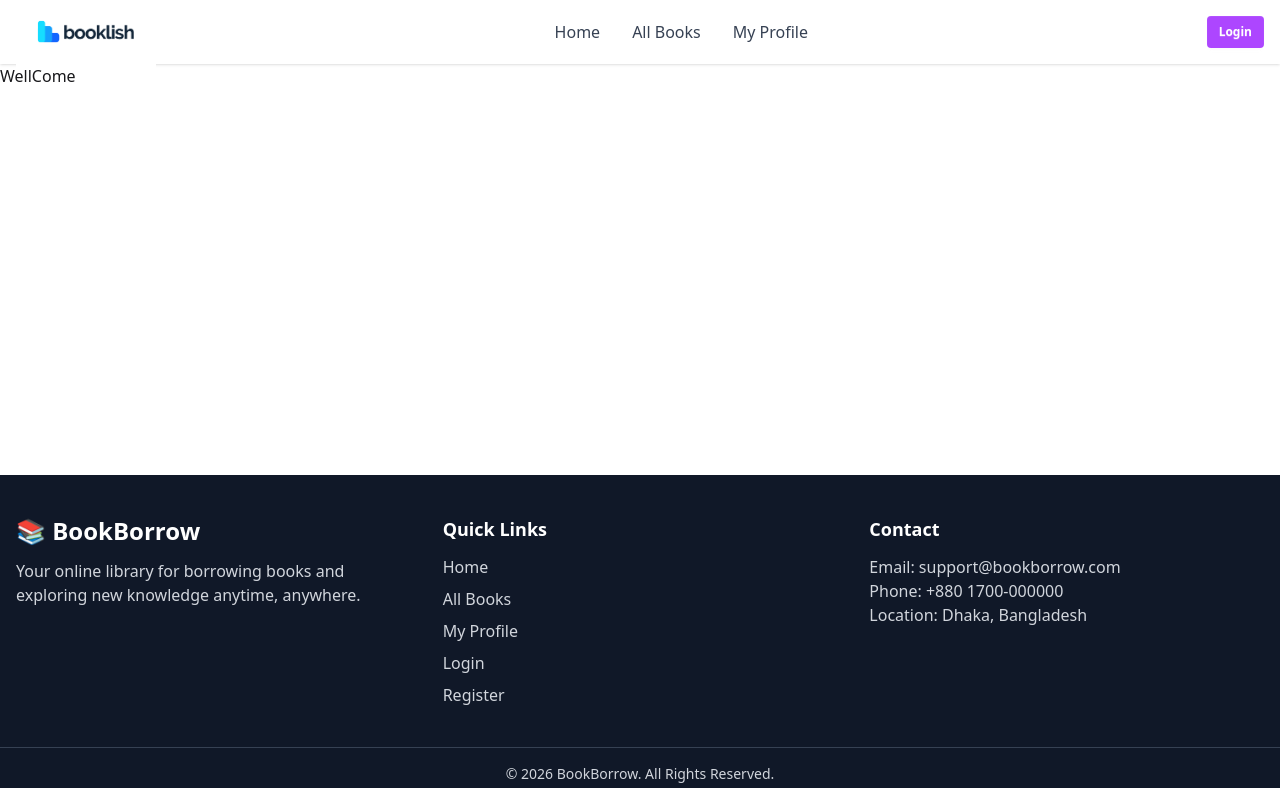
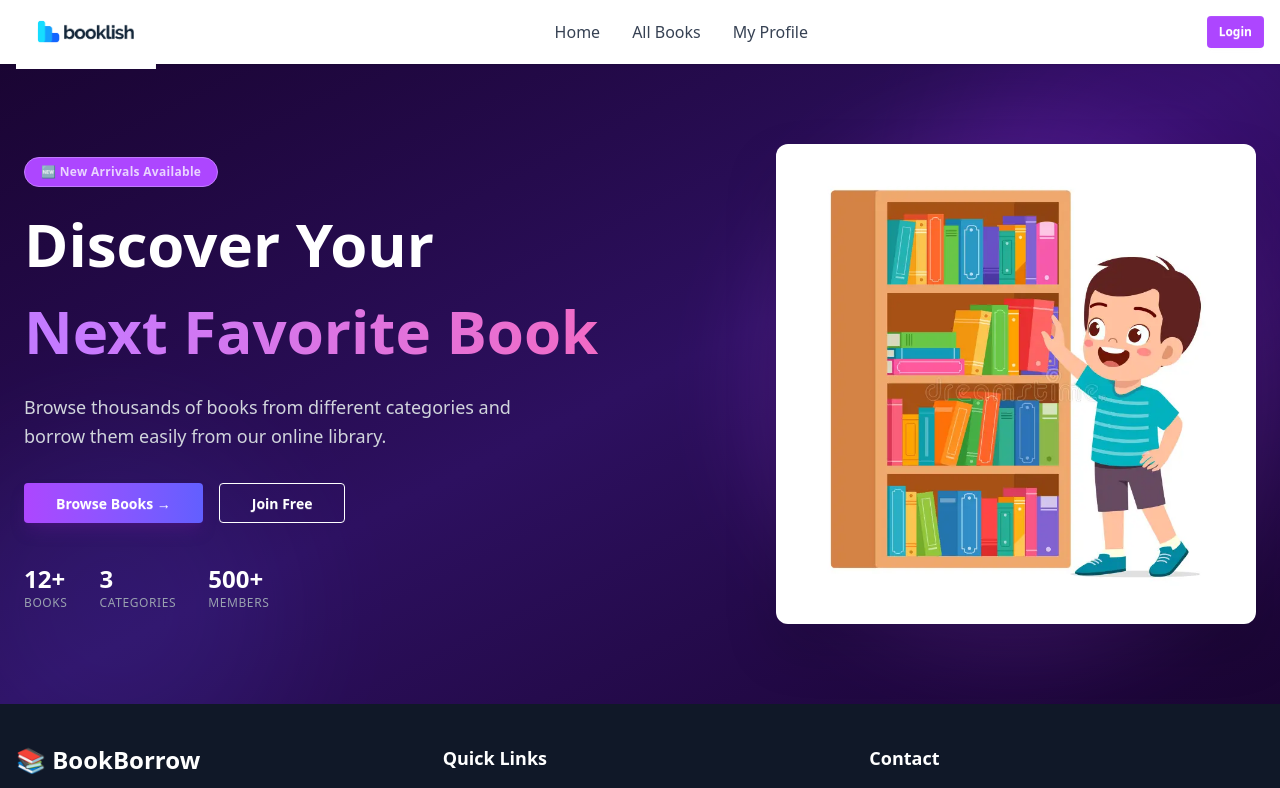
Before and after one commit to Mahabubislam50725/online_book_borrowing_platform, a Next.js app: page / in a window 1280 px wide. Shown: the top 788 px of the page. Built offline with nearby package versions, Linux system fonts and the light colour scheme.

Commit message:
Banner Section Complete

```diff
--- a/package.json
+++ b/package.json
@@ -9,9 +9,13 @@
     "lint": "eslint"
   },
   "dependencies": {
+    "better-auth": "^1.6.11",
+    "mongoose": "^9.6.2",
     "next": "16.2.6",
     "react": "19.2.4",
-    "react-dom": "19.2.4"
+    "react-dom": "19.2.4",
+    "react-hot-toast": "^2.6.0",
+    "swiper": "^12.1.4"
   },
   "devDependencies": {
     "@tailwindcss/postcss": "^4",
--- a/src/app/(main)/page.js
+++ b/src/app/(main)/page.js
@@ -1,8 +1,7 @@
-import { discoverValidationDepths } from "next/dist/server/app-render/instant-validation/instant-validation";
-import Image from "next/image";
+import Banner from "../component/shared/Banner";
 
 export default function Home() {
   return (
-  <h1>WellCome</h1>
+    <Banner />
   );
 }
--- /dev/null
+++ b/src/app/component/shared/Banner.jsx
@@ -0,0 +1,76 @@
+import Image from 'next/image';
+import Link from 'next/link';
+import React from 'react';
+import BannerImage from '@/assets/banner.webp';
+
+const Banner = () => {
+    return (
+        <div className="bg-gradient-to-br from-[#1a0533] via-[#2d1060] to-[#1a0533] text-white py-20 px-6 relative overflow-hidden">
+
+            {/* Background glow */}
+            <div className="absolute top-[-80px] right-[-80px] w-[400px] h-[400px] rounded-full bg-purple-600 opacity-10 blur-3xl pointer-events-none" />
+            <div className="absolute bottom-[-80px] left-[-60px] w-[350px] h-[350px] rounded-full bg-indigo-500 opacity-10 blur-3xl pointer-events-none" />
+
+            <div className="container mx-auto flex flex-col md:flex-row items-center justify-between gap-12 relative z-10">
+
+                {/* Left Content */}
+                <div className="flex-1 text-center md:text-left">
+                    <span className="inline-block bg-purple-500 bg-opacity-30 border border-purple-400 border-opacity-40 text-purple-200 text-xs font-semibold px-4 py-1.5 rounded-full mb-5 tracking-wide">
+                        🆕 New Arrivals Available
+                    </span>
+
+                    <h1 className="text-5xl md:text-6xl font-extrabold leading-tight mb-3">
+                        Discover Your
+                    </h1>
+                    <h1 className="text-5xl md:text-6xl font-extrabold leading-tight mb-6 text-transparent bg-clip-text bg-gradient-to-r from-purple-400 to-pink-400">
+                        Next Favorite Book
+                    </h1>
+
+                    <p className="text-gray-300 text-lg max-w-lg mb-8 leading-relaxed mx-auto md:mx-0">
+                        Browse thousands of books from different categories and borrow
+                        them easily from our online library.
+                    </p>
+
+                    <div className="flex flex-wrap gap-4 justify-center md:justify-start">
+                        <Link href="/allbook" className="btn bg-gradient-to-r from-purple-500 to-indigo-500 text-white border-none hover:from-purple-600 hover:to-indigo-600 px-8 shadow-lg shadow-purple-900/40">
+                            Browse Books →
+                        </Link>
+                        <Link href="/register" className="btn btn-outline text-white border-white border-opacity-30 hover:bg-indigo-600 hover:bg-opacity-10 hover:border-white px-8">
+                            Join Free
+                        </Link>
+                    </div>
+
+                    {/* Stats */}
+                    <div className="flex gap-8 mt-10 justify-center md:justify-start">
+                        {[
+                            { value: '12+', label: 'Books' },
+                            { value: '3', label: 'Categories' },
+                            { value: '500+', label: 'Members' },
+                        ].map((s) => (
+                            <div key={s.label}>
+                                <p className="text-2xl font-bold">{s.value}</p>
+                                <p className="text-xs text-gray-400 uppercase tracking-wider">{s.label}</p>
+                            </div>
+                        ))}
+                    </div>
+                </div>
+
+                {/* Right Image */}
+                <div className="relative shrink-0">
+                    <div className="absolute inset-0 bg-purple-500 opacity-20 blur-2xl rounded-full scale-110 pointer-events-none" />
+                    <Image
+                        src={BannerImage}
+                        alt="Book Image"
+                        width={480}
+                        height={380}
+                        className="relative z-10 drop-shadow-2xl rounded-xl"
+                        priority
+                    />
+                </div>
+
+            </div>
+        </div>
+    );
+};
+
+export default Banner;
```
Also changed, not shown: src/assets/banner.webp (added), 1 other file (tests, documents, lock files or other folders).
